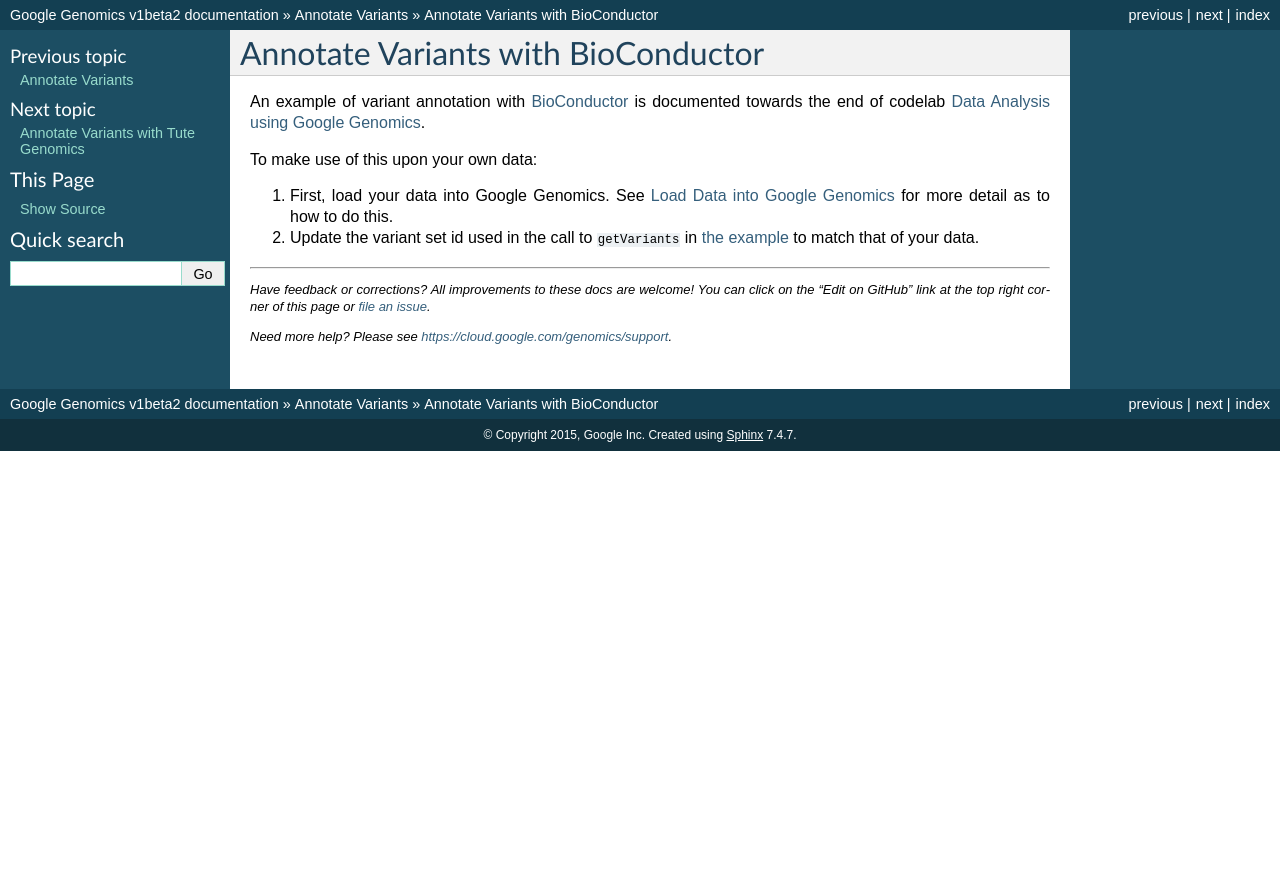
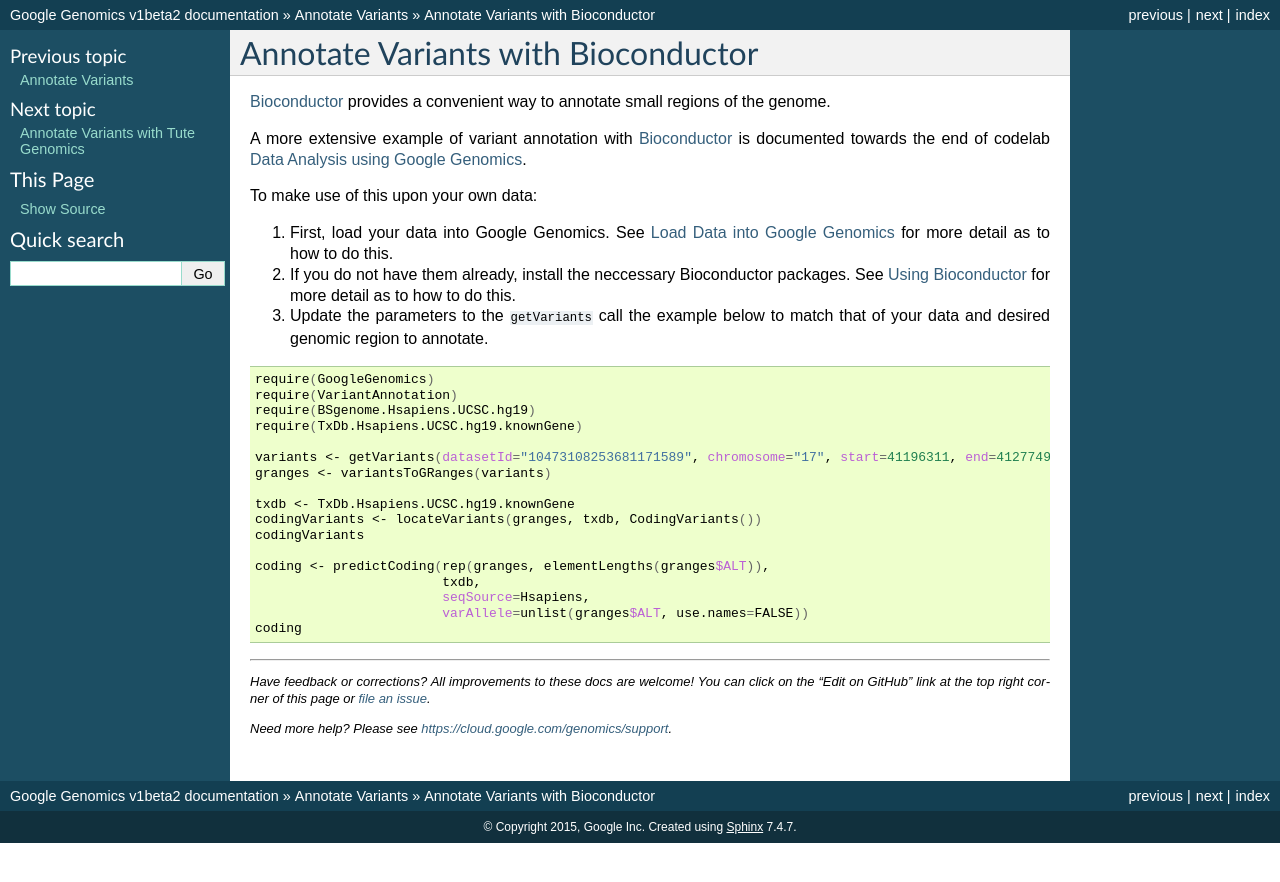
Before and after one commit to googlegenomics/readthedocs, a Sphinx documentation site: the page built from docs/source/use_cases/annotate_variants/bioconductor_annotation.rst, in a window 1280 px wide. Shown: the top 882 px of the page. Built offline with Sphinx 7.4.7, drawn with Linux system fonts in a browser that asks for light colours; pages that are not in the unit, such as notebooks, are missing from menus.

Commit message:
Add a specific Bioconductor variant annotation example.

```diff
--- a/docs/source/api-client-r/index.rst
+++ b/docs/source/api-client-r/index.rst
@@ -2,7 +2,7 @@
 ------------
 
 The `api-client-r <https://github.com/googlegenomics/api-client-r>`_ project
-provides an R package with methods to search for Reads and Variants stored in the Google Genomics API.  Additionally it provides converters to BioConductor datatypes such as `GAlignments <http://www.bioconductor.org/packages/release/bioc/html/GenomicAlignments.html>`_, `GRanges <http://www.bioconductor.org/packages/release/bioc/html/GenomicRanges.html>`_, and `VRanges <http://www.bioconductor.org/packages/release/bioc/html/VariantAnnotation.html>`_.
+provides an R package with methods to search for Reads and Variants stored in the Google Genomics API.  Additionally it provides converters to `Bioconductor`_ datatypes such as `GAlignments <http://www.bioconductor.org/packages/release/bioc/html/GenomicAlignments.html>`_, `GRanges <http://www.bioconductor.org/packages/release/bioc/html/GenomicRanges.html>`_, and `VRanges <http://www.bioconductor.org/packages/release/bioc/html/VariantAnnotation.html>`_.
 
 .. toctree::
    :maxdepth: 2
--- a/docs/source/conf.py
+++ b/docs/source/conf.py
@@ -118,6 +118,9 @@
 
 .. _BRCA1: http://www.genecards.org/cgi-bin/carddisp.pl?gene=BRCA1#genomic_location
 .. _BRCA2: http://www.genecards.org/cgi-bin/carddisp.pl?gene=BRCA2#genomic_location
+
+.. _Bioconductor: http://www.bioconductor.org/
+.. _Using Bioconductor: http://www.bioconductor.org/install/
 
 """
 
--- a/docs/source/use_cases/annotate_variants/bioconductor_annotation.rst
+++ b/docs/source/use_cases/annotate_variants/bioconductor_annotation.rst
@@ -1,12 +1,37 @@
-Annotate Variants with BioConductor
+Annotate Variants with Bioconductor
 ===================================
 
 .. toctree::
    :maxdepth: 2
 
-An example of variant annotation with `BioConductor <http://www.bioconductor.org/>`_ is documented towards the end of codelab  `Data Analysis using Google Genomics <https://github.com/googlegenomics/codelabs/tree/master/R/1000Genomes-BRCA1-analysis/AllModalitiesDemo.md#annotate-variants-with-bioconductor>`_.
+`Bioconductor`_ provides a convenient way to annotate small regions of the genome.
+
+A more extensive example of variant annotation with `Bioconductor`_ is documented towards the end of codelab  `Data Analysis using Google Genomics <https://github.com/googlegenomics/codelabs/tree/master/R/1000Genomes-BRCA1-analysis/AllModalitiesDemo.md#annotate-variants-with-bioconductor>`_.
 
 To make use of this upon your own data:
 
 (1) First, load your data into Google Genomics.  See :doc:`../load_data/index` for more detail as to how to do this.
-(2) Update the variant set id used in the call to ``getVariants`` in `the example <https://github.com/googlegenomics/codelabs/tree/master/R/1000Genomes-BRCA1-analysis/AllModalitiesDemo.md#annotate-variants-with-bioconductor>`_ to match that of your data.
+
+(2) If you do not have them already, install the neccessary Bioconductor packages.  See `Using Bioconductor`_ for more detail as to how to do this.
+
+(3) Update the parameters to the ``getVariants`` call the example below to match that of your data and desired genomic region to annotate.
+
+.. code-block:: shell
+
+  require(GoogleGenomics)
+  require(VariantAnnotation)
+  require(BSgenome.Hsapiens.UCSC.hg19)
+  require(TxDb.Hsapiens.UCSC.hg19.knownGene)
+
+  variants <- getVariants(datasetId="10473108253681171589", chromosome="17", start=41196311, end=41277499)
+  granges <- variantsToGRanges(variants)
+
+  txdb <- TxDb.Hsapiens.UCSC.hg19.knownGene
+  codingVariants <- locateVariants(granges, txdb, CodingVariants())
+  codingVariants
+
+  coding <- predictCoding(rep(granges, elementLengths(granges$ALT)),
+                          txdb,
+                          seqSource=Hsapiens,
+                          varAllele=unlist(granges$ALT, use.names=FALSE))
+  coding
```
